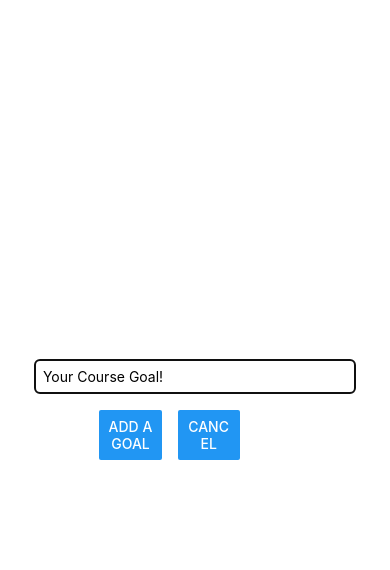
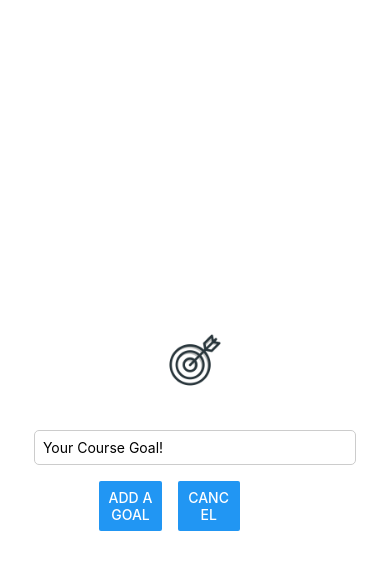
Before and after one commit to shadreza/React-Native-CLI, a React Native app: screen / in a window 390 px wide. Both pictures are taken after a click on the button "ADD NEW GOAL". Shown: the top 570 px of the page. Built offline with nearby package versions, Linux system fonts and the light colour scheme.

Commit message:
Added some image and styles

```diff
--- a/components/GoalInput.js
+++ b/components/GoalInput.js
@@ -1,7 +1,7 @@
 // eslint-disable-next-line prettier/prettier
 import React, { useState } from 'react';
 // eslint-disable-next-line prettier/prettier
-import { Button, Modal, StyleSheet, TextInput, View } from 'react-native';
+import { Button, Image, Modal, StyleSheet, TextInput, View } from 'react-native';
 
 const GoalInput = props => {
   const [enteredGoalText, setEnteredGoalText] = useState('');
@@ -17,6 +17,10 @@
   return (
     <Modal visible={props.modalVisibility} animationType="slide">
       <View style={styles.inputContainer}>
+        <Image
+          source={require('../assets/images/target.jpeg')}
+          style={styles.image}
+        />
         <TextInput
           style={styles.textInput}
           placeholder="Your Course Goal!"
@@ -44,8 +48,6 @@
     justifyContent: 'center',
     alignItems: 'center',
     marginBottom: 24,
-    borderBottomWidth: 1,
-    borderBottomColor: '#cccccc',
     padding: 16,
   },
   textInput: {
@@ -64,4 +66,9 @@
     width: '30%',
     marginHorizontal: 8,
   },
+  image: {
+    width: 100,
+    height: 100,
+    margin: 20,
+  },
 });
```
Also changed, not shown: assets/images/target.jpeg (added).
